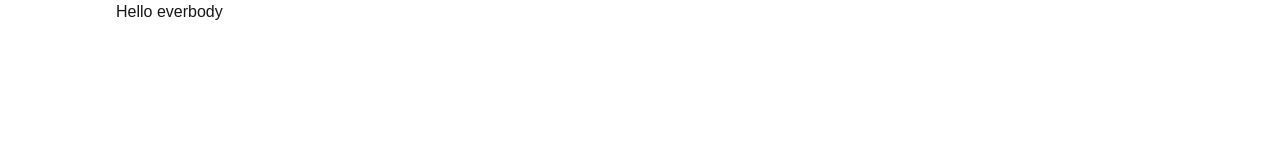
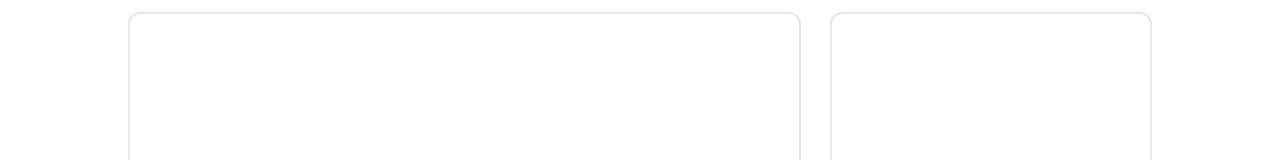
Before and after one commit to Guardian57/portfolio-app, a Next.js app: page / in a window 1280 px wide. Shown: the top 160 px of the page. Built offline with nearby package versions, Linux system fonts and the light colour scheme.

Commit message:
add bento grid layout to home page

```diff
--- a/src/app/page.tsx
+++ b/src/app/page.tsx
@@ -1,7 +1,9 @@
-import Image from "next/image";
+import BentoGrid from "@/components/BentoGrid";
 
 export default function Home() {
   return (
-    <p>Hello everbody</p>
+    <>
+    <BentoGrid spacing={30}/>
+    </>
   );
 }
--- /dev/null
+++ b/src/components/BentoGrid.tsx
@@ -0,0 +1,76 @@
+"use client"
+import { useState, useRef, useEffect } from "react";
+
+
+const BentoGrid = ({spacing}: {spacing: number}) => {
+    const containerRef = useRef <HTMLDivElement> (null);
+    const [containerWidth, setContainerWidth] = useState(1112);
+
+    useEffect(() => {
+
+        const handleResize = () => {
+            if(containerRef.current){
+                setContainerWidth(containerRef.current.getBoundingClientRect().width);
+            }
+        }
+
+        handleResize();
+
+        window.addEventListener("resize", handleResize);
+
+        return () => {
+            window.removeEventListener("resize", handleResize);
+        }
+
+    }, [])
+
+    return (
+        <div
+        ref={containerRef}
+        className={`w-full h-auto grid grid-cols-3 p-3 box-border`}
+        style={{
+            gap: `${spacing * (containerWidth/1112)}px`,
+        }}
+        >
+            <div className="w-auto h-auto rounded-xl border-solid border-2 aspect-square"
+            style={{
+                gridArea: "1 / 1 / span 2/ span 2",
+
+            }}
+            >
+
+            </div>
+            <div className="w-auto h-auto rounded-xl border-solid border-2"
+             style={{
+                gridArea: "1 / 3 / span 2/ span 1",
+
+            }}
+            >
+
+            </div>
+            <div className="w-auto h-auto rounded-xl border-solid border-2 aspect-square">
+
+            </div>
+            <div className="w-auto h-auto rounded-xl border-solid border-2 aspect-square">
+
+            </div>
+            <div className="w-auto h-auto rounded-xl border-solid border-2 aspect-square">
+
+            </div>
+            <div className="w-auto h-auto rounded-xl border-solid border-2 aspect-square">
+
+            </div>
+            <div className="w-auto h-auto rounded-xl border-solid border-2 aspect-square">
+
+            </div>
+            <div className="w-auto h-auto rounded-xl border-solid border-2 aspect-square">
+
+            </div>
+            <div className="w-auto h-auto rounded-xl border-solid border-2 aspect-square">
+
+            </div>
+        </div>
+    )
+}
+
+export default BentoGrid;
```
